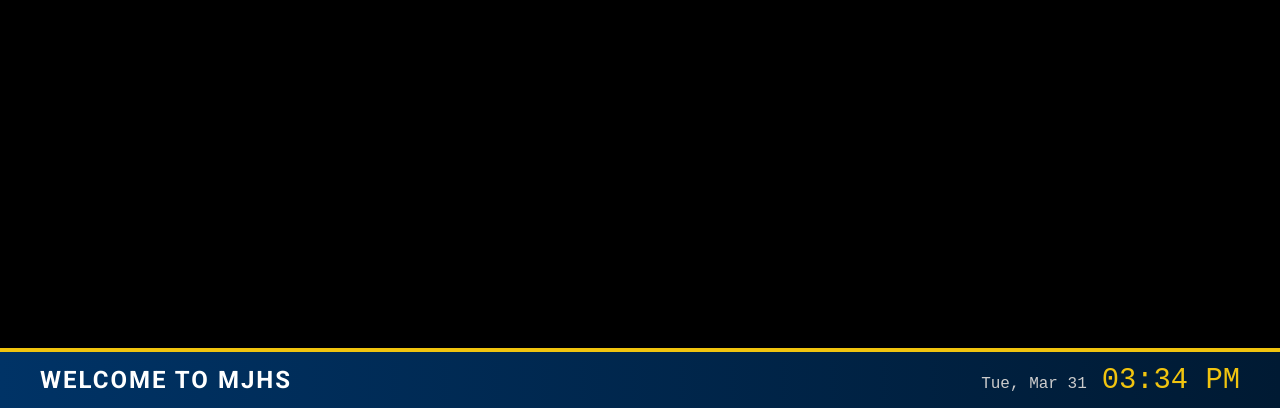
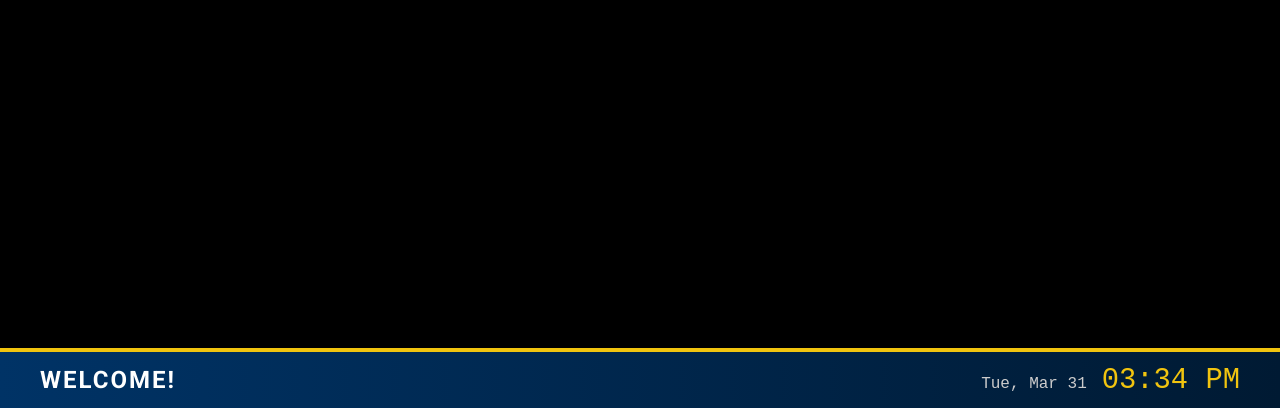
Before and after one commit to justindavis882/EasyWinSignage, a website: page public/receiver.html in a window 1280 px wide. Shown: the part 392-800 px from the top of the page. Drawn offline with nearby package versions, Linux system fonts and the light colour scheme; no server answers.

Commit message:
Update receiver.html

```diff
--- a/public/receiver.html
+++ b/public/receiver.html
@@ -1,7 +1,7 @@
 <!DOCTYPE html>
 <html>
 <head>
-    <title>MJHS Signage Player</title>
+    <title>EasyWin Signage Player</title>
     <link href="https://fonts.googleapis.com/css2?family=Roboto:wght@300;400;700;900&display=swap" rel="stylesheet">
     <style>
         body { margin: 0; background: #000; color: white; overflow: hidden; font-family: 'Roboto', sans-serif; }
@@ -94,7 +94,7 @@
     </div>
 
     <div id="footer">
-        <div class="footer-brand">Welcome to MJHS</div>
+        <div class="footer-brand">Welcome!</div>
         <div id="clock" class="footer-clock">--:--</div>
     </div>
 
```
